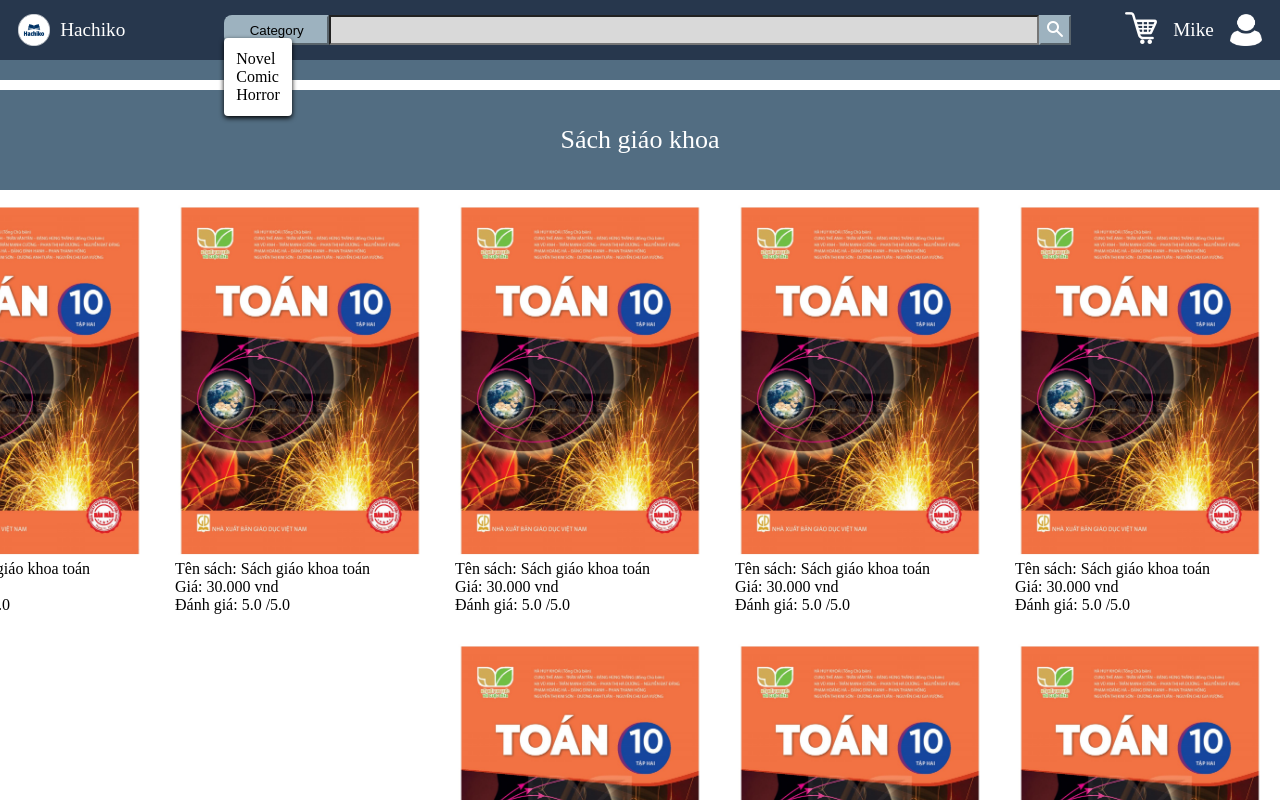
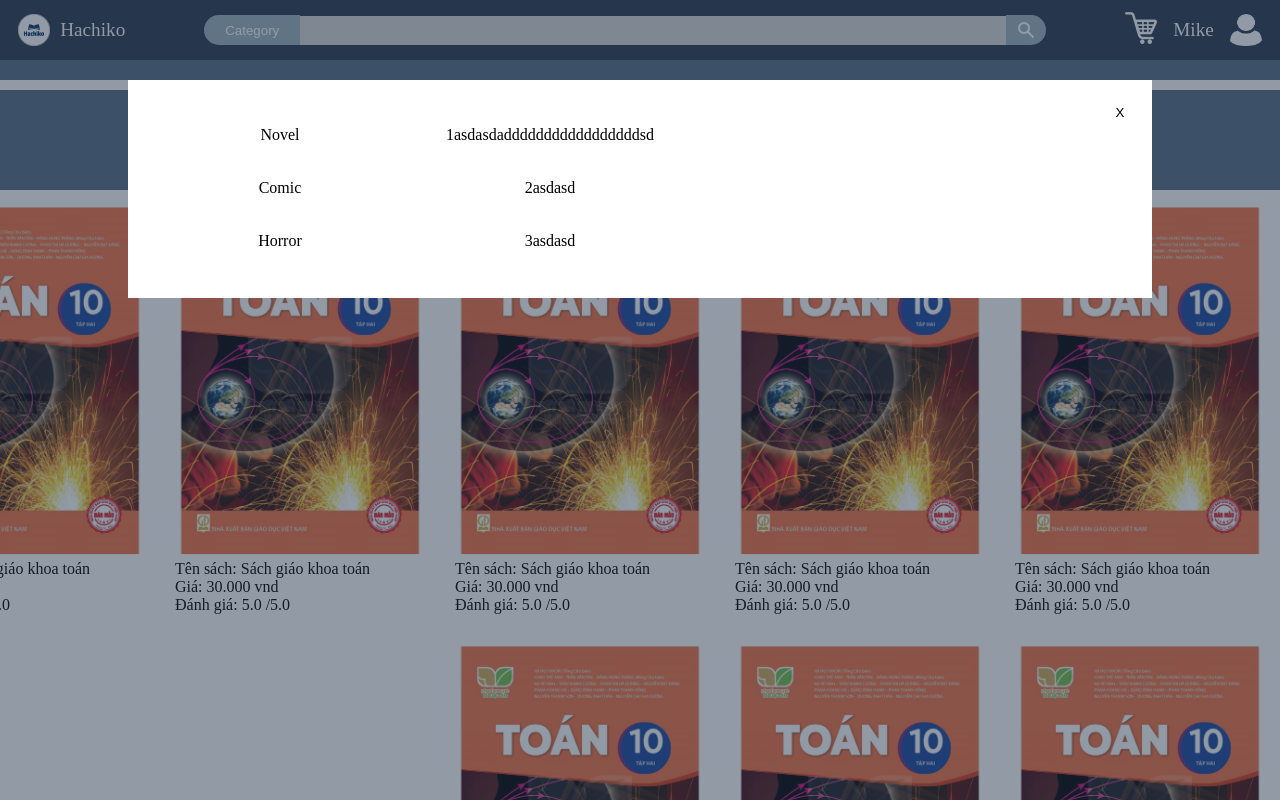
Before and after one commit to Minh-Kop/Group-6_E-commerce, a React (Create React App) app in the folder frontend/: page /home_page in a window 1280 px wide. Both pictures are taken after a click on the button "Category". Shown: the top 800 px of the page. Built offline with nearby package versions, Linux system fonts and the light colour scheme.

Commit message:
Update header

```diff
--- /dev/null
+++ b/frontend/src/components/CategoryPopup.js
@@ -0,0 +1,17 @@
+import React from 'react'
+
+function CategoryPopUp(props) {
+  return (props.trigger) ? (
+    <div className='category-popup'>
+
+      <div className='category-popup-inner'>
+        <button className='close-button' onClick={()=> props.setTrigger(false)}>X</button>
+        <div className='category-popup-children'>
+          {props.children}
+        </div>
+      </div>
+    </div>
+  ) : "";
+}
+
+export default CategoryPopUp
--- a/frontend/src/components/Navbar.js
+++ b/frontend/src/components/Navbar.js
@@ -1,32 +1,22 @@
 import React, { useState } from "react";
 import "../scss/components.scss";
+import CategoryPopUp from "./CategoryPopup";
 
 function Navbar() {
+  const [btnCategory, setBtnCategory] = useState(false);
+  const [selectedCategory, setSelectedCategory] = useState(0);
+  const [openUserItem, setUserItem] = useState(false);
+  const handleUserHover = ()=> setUserItem(!openUserItem);
+  const userItem=["Thông tin cá nhân","Theo dõi đơn hàng","Lịch sử mua hàng","Đăng xuất"];
+
+  //Test data\\
   let name = "Mike";
-  const [openCategory, setOpenCategory] = useState(false);
-  const [selectedIndex, setSelectedIndex] = useState(false);
-  const handleCategoryClick = () => setOpenCategory(!openCategory);
-
   const categoryList = ["Novel", "Comic", "Horror"];
   const subCategoryList = [
     ["1asdasdadddddddddddddddddsd", "2asdasd", "3asdasd"],
     ["4asdas", "5asdasd", "6asdasd"],
     ["7asdada", "8asdasda", "9"],
   ];
-
-  function SubCategoryShow(index) {
-    return (
-      <>
-        <ul className="navbar-sub-category">
-          {subCategoryList[index].map((subC) => (
-            <li>
-              <a href="/">{subC}</a>
-            </li>
-          ))}
-        </ul>
-      </>
-    );
-  }
 
   return (
     <nav className="navbar">
@@ -43,28 +33,9 @@ function Navbar() {
         </div>
 
         <form className="navbar-search">
-          <div className="navbar-category-dropdown">
-            <button type="button" onClick={handleCategoryClick}>
-              Category
-            </button>
-
-            {openCategory && (
-              <ul className="navbar-category">
-                {categoryList.map((category, index) => (
-                  <>
-                    <li
-                      onMouseOver={() => {
-                        setSelectedIndex(index);
-                      }}
-                    >
-                      <a href="/">{category}</a>
-                    </li>
-                    {selectedIndex === index && SubCategoryShow(index)}
-                  </>
-                ))}
-              </ul>
-            )}
-          </div>
+          <button className="navbar-search-category" type="button" onClick={()=> setBtnCategory(true)}>
+            Category
+          </button>
           <input></input>
           <button className="navbar-search-button" type="submit">
             <img src={require("../assets/search.png")} alt="Search" />
@@ -75,12 +46,36 @@ function Navbar() {
           <a className="navbar-cart" href="/">
             <img src={require("../assets/cart.png")} alt="Cart" />
           </a>
-          <a className="navbar-user" href="/">
-            {name}
-          </a>
+          <div className="navbar-user">
+            <a className="navbar-user-name" href="/" onMouseOver={handleUserHover}>
+              {name}
+            </a>
+            {openUserItem &&(
+              <ul className="navbar-user-items-dropdown">
+                {userItem.map((item, index) => (
+                    <li>
+                      <a key={index} href="/">{item}</a>
+                    </li>
+                ))}
+              </ul>
+            )}
+          </div>
           <img src={require("../assets/user.png")} alt="UserIcon" />
         </div>
       </div>
+
+      <CategoryPopUp trigger = {btnCategory} setTrigger = {setBtnCategory}>
+        <div className="main-category">
+          {categoryList.map((category, index) => (
+            <div onMouseOver={()=> setSelectedCategory(index)}><a href="/">{category}</a></div>
+          ))}
+        </div>
+        <div className="sub-category">
+          {subCategoryList[selectedCategory].map((subCategory, subIndex) => (
+            <div><a href="/">{subCategory}</a></div>
+          ))}
+        </div>
+      </CategoryPopUp>
     </nav>
   );
 }
--- a/frontend/src/scss/components.scss
+++ b/frontend/src/scss/components.scss
@@ -1,5 +1,5 @@
 @import "./colors.scss";
-
+//Header\\
 .navbar {
   background-color: #526d82;
   height: 5rem;
@@ -11,13 +11,13 @@
 }
 
 .navbar-container {
-  background-color: #27374d;
-  justify-content: center;
-  display: flex;
   height: 75%;
-  align-items: stretch;
   gap: 2rem;
   padding: 0 1rem;
+  display: flex;
+  justify-content: center;
+  align-items: stretch;
+  background-color: #27374d;
 
   form.navbar-search {
     display: flex;
@@ -27,48 +27,63 @@
 
     input {
       width: 75%;
-      height: 40%;
+      height: 45%;
+      border: none;
       background-color: #d9d9d9;
     }
 
+    button.navbar-search-category {
+      width: 6rem;
+      height: 50%;
+      border: none;
+      border-top-left-radius: 15px;
+      border-bottom-left-radius: 15px;
+      background-color: #9db2bf;
+      color: white;
+    }
+
     button.navbar-search-button {
-      height: 51%;
+      width: 2.5rem;
+      height: 50%;
+      border: none;
+      padding: 7px;
+      border-top-right-radius: 15px;
+      border-bottom-right-radius: 15px;
       background-color: #9db2bf;
-      border-color: #9db2bf;
-
       img {
         height: 16px;
         width: 16px;
       }
     }
+  }
 
-    div.navbar-category-dropdown {
-      display: flex;
-      position: relative;
-      height: 51%;
-      width: 150px;
 
-      button {
-        border-radius: 8px 0px 0px 8px;
-        width: 100%;
-        margin-left: 30%;
-        background-color: #9db2bf;
-        border-color: #9db2bf;
-      }
+  div.navbar-brand {
+    display: flex;
+    align-items: center;
+    gap: 0.75rem;
+  }
 
-      ul.navbar-category {
+  div.navbar-item {
+    display: flex;
+    align-items: center;
+    gap: 1rem;
+
+    .navbar-user {
+      ul.navbar-user-items-dropdown {
         position: absolute;
-        left: 0;
-        top: 25%;
+        top: 5%;
+        right: 2rem;
         background-color: white;
         padding: 0.75rem;
-        margin-left: 30%;
+        margin-left: 0;
         border-radius: 0.25rem;
         box-shadow: 0 2px 5px 0 rgba(0, 0, 0.1);
         list-style: none;
 
         display: flex;
         flex-direction: column;
+        gap: 5px;
 
         li {
           &:hover {
@@ -82,34 +97,7 @@
           }
         }
       }
-
-      ul.navbar-sub-category {
-        display: flex;
-        flex-direction: column;
-        list-style: none;
-        list-style-type: none;
-
-        li {
-          a {
-            color: black;
-            text-decoration: none;
-            font-size: medium;
-          }
-        }
-      }
     }
-  }
-
-  div.navbar-brand {
-    display: flex;
-    align-items: center;
-    gap: 0.75rem;
-  }
-
-  div.navbar-item {
-    display: flex;
-    align-items: center;
-    gap: 1rem;
   }
 
   a {
@@ -124,16 +112,100 @@
   }
 }
 
-.page-container {
+
+
+//Category Popup\\
+.category-popup {
+  position: fixed;
+  top: 0;
+  left: 0;
+  width: 100%;
+  height: 100vh;
+  background-color: hsla(215, 33%, 23%, 0.5);
+
   display: flex;
-  flex-direction: column;
-  min-height: 100vh;
+  justify-content: center;
+
+
+  .category-popup-inner {
+    position: relative;
+    padding: 32px;
+    margin-top: 5rem;
+    width: 75%;
+    height: fit-content;
+    background-color: white;
+
+    .close-button {
+      position: absolute;
+      top: 16px;
+      right: 16px;
+      height: 32px;
+      width: 32px;
+      background-color: white;
+      border: none;
+    }
+
+    .category-popup-children {
+      display: flex;
+      flex-direction: row;
+      gap: 30px;
+
+      .main-category {
+        display: flex;
+        flex-direction: column;
+        gap: 5px;
+        width: 25%;
+
+        div {
+          position: relative;
+          text-align: center;
+          justify-content: center;
+          height: 3rem;
+
+          &:hover {
+            background-color: #9db2bf;
+          }
+
+          a {
+            color: black;
+            position: relative;
+            top: 30%;
+            text-decoration: none;
+          }
+        }
+      }
+
+      .sub-category {
+        display: flex;
+        flex-direction: column;
+        gap: 5px;
+        width: 25%;
+
+        div {
+          position: relative;
+          text-align: center;
+          justify-content: center;
+          height: 3rem;
+
+          &:hover {
+            a {
+              color: orange;
+            }
+          }
+
+          a {
+            color: black;
+            position: relative;
+            top: 30%;
+            text-decoration: none;
+          }
+        }
+      }
+    }
+  }
 }
 
-.context {
-  flex: 1;
-}
-
+//Footer\\
 .footer-container {
   background-color: #526d82;
   display: flex;
```
